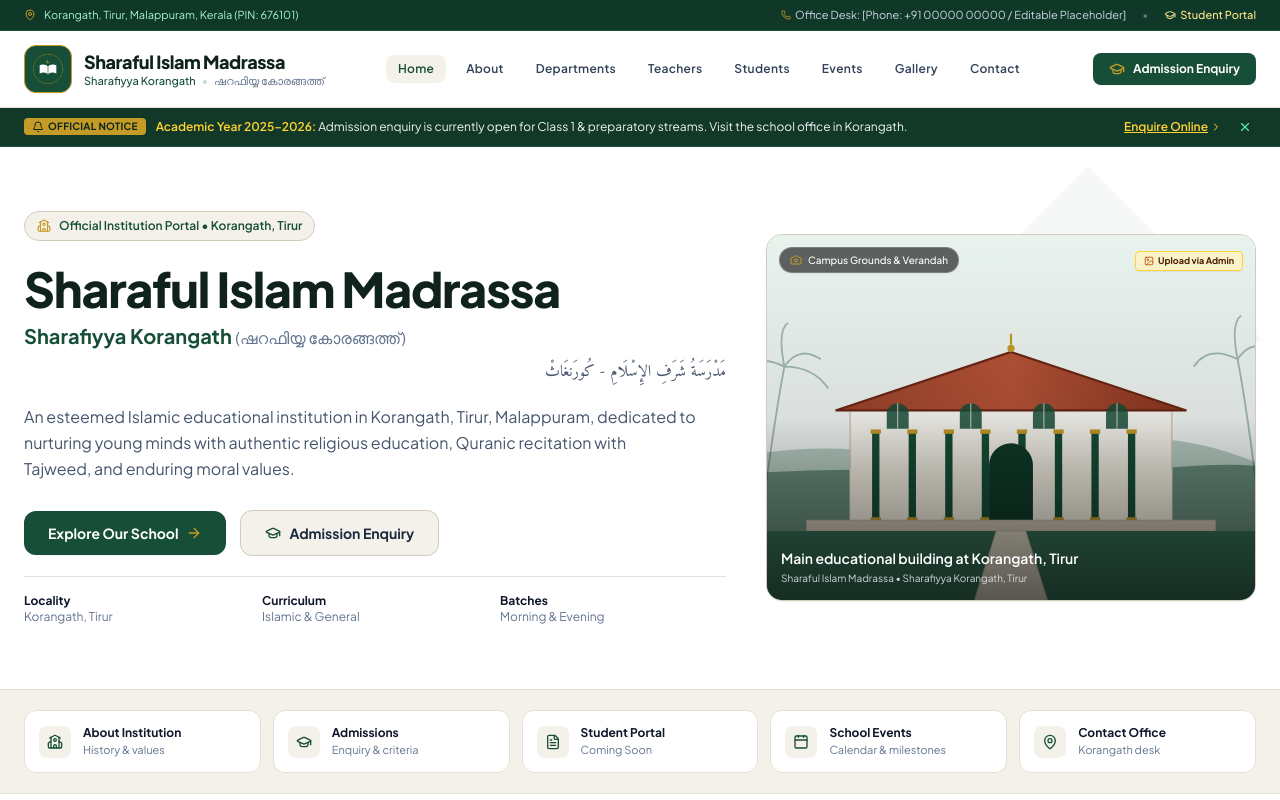
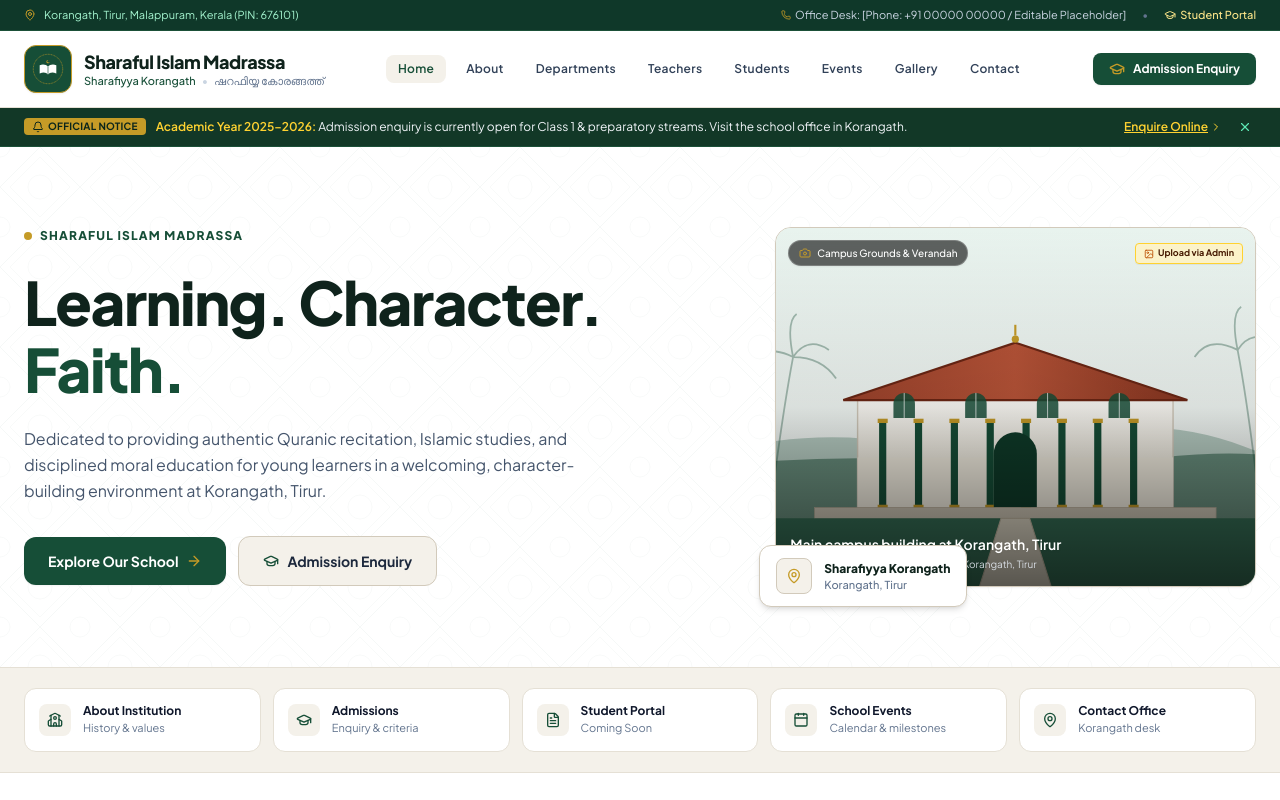
Before and after one commit to noorulaze/school, a React (Vite) app: page / in a window 1280 px wide. Shown: the top 800 px of the page. Built offline with nearby package versions, Linux system fonts and the light colour scheme.

Commit message:
Redesign: Homepage split-screen hero with editorial typography, subtle Islamic pattern, and floating local tag

```diff
--- a/src/pages/Home.tsx
+++ b/src/pages/Home.tsx
@@ -40,97 +40,109 @@ export const Home: React.FC<HomeProps> = ({ onOpenAdmissionModal }) => {
       {/* 1. Official Notice Ticker */}
       <NoticeTicker onOpenAdmissionModal={onOpenAdmissionModal} />
 
-      {/* 2. MODERN HERO SECTION */}
-      <section className="relative overflow-hidden bg-white border-b border-[#e5e0d5] py-12 lg:py-16">
-        {/* Subtle geometric Islamic border watermark */}
-        <div className="absolute top-0 right-0 w-96 h-96 opacity-[0.03] pointer-events-none">
-          <svg viewBox="0 0 200 200" className="w-full h-full">
-            <polygon points="100,10 190,100 100,190 10,100" fill="#164e37" />
-            <polygon points="100,20 180,100 100,180 20,100" fill="none" stroke="#164e37" strokeWidth="2" />
-            <circle cx="100" cy="100" r="40" fill="none" stroke="#164e37" strokeWidth="2" />
+      {/* 2. MODERN SPLIT-SCREEN HERO SECTION */}
+      <section className="relative overflow-hidden bg-white border-b border-[#e5e0d5] py-12 sm:py-16 lg:py-20">
+        {/* Subtle Islamic geometric pattern in the background */}
+        <div className="absolute inset-0 opacity-[0.035] pointer-events-none select-none overflow-hidden">
+          <svg width="100%" height="100%" xmlns="http://www.w3.org/2000/svg">
+            <defs>
+              <pattern id="islamic-hero-pattern" width="80" height="80" patternUnits="userSpaceOnUse">
+                <path d="M 40 0 L 80 40 L 40 80 L 0 40 Z" fill="none" stroke="#164e37" strokeWidth="1" />
+                <path d="M 40 10 L 70 40 L 40 70 L 10 40 Z" fill="none" stroke="#164e37" strokeWidth="0.75" />
+                <circle cx="40" cy="40" r="12" fill="none" stroke="#164e37" strokeWidth="0.75" />
+                <circle cx="0" cy="0" r="10" fill="none" stroke="#164e37" strokeWidth="0.75" />
+                <circle cx="80" cy="0" r="10" fill="none" stroke="#164e37" strokeWidth="0.75" />
+                <circle cx="0" cy="80" r="10" fill="none" stroke="#164e37" strokeWidth="0.75" />
+                <circle cx="80" cy="80" r="10" fill="none" stroke="#164e37" strokeWidth="0.75" />
+              </pattern>
+            </defs>
+            <rect width="100%" height="100%" fill="url(#islamic-hero-pattern)" />
           </svg>
         </div>
 
         <div className="max-w-7xl mx-auto px-4 sm:px-6 relative z-10">
-          <div className="grid grid-cols-1 lg:grid-cols-12 gap-10 items-center">
-            {/* Left Column: Modern Editorial Typography */}
+          <div className="grid grid-cols-1 lg:grid-cols-12 gap-10 lg:gap-14 items-center">
+            {/* LEFT SIDE: Modern Editorial Content */}
             <motion.div
-              initial={{ opacity: 0, y: 18 }}
+              initial={{ opacity: 0, y: 16 }}
               animate={{ opacity: 1, y: 0 }}
               transition={{ duration: 0.5, ease: 'easeOut' }}
-              className="lg:col-span-7 space-y-5"
+              className="lg:col-span-7 space-y-6"
             >
-              <div className="inline-flex items-center gap-2 px-3 py-1.5 rounded-full bg-[#f4f1ea] border border-[#d2cabb] text-xs font-semibold text-[#164e37]">
-                <School className="w-3.5 h-3.5 text-[#c59b27]" />
-                <span>Official Institution Portal • Korangath, Tirur</span>
+              {/* Eyebrow */}
+              <div className="flex items-center gap-2">
+                <span className="w-2 h-2 rounded-full bg-[#c59b27]" />
+                <span className="text-xs uppercase tracking-widest font-extrabold text-[#164e37]">
+                  SHARAFUL ISLAM MADRASSA
+                </span>
               </div>
 
-              <div className="space-y-1.5">
-                <h1 className="text-3xl sm:text-4xl lg:text-5xl font-extrabold text-[#0f231c] tracking-tight leading-[1.15]">
-                  {SCHOOL_INFO.officialName}
-                </h1>
-                <p className="text-lg sm:text-xl font-bold text-[#164e37]">
-                  {SCHOOL_INFO.localName} <span className="font-normal text-slate-500 text-sm sm:text-base">(ഷറഫിയ്യ കോരങ്ങത്ത്)</span>
-                </p>
-                <p className="font-amiri text-base text-slate-600 pt-1" dir="rtl">
-                  {SCHOOL_INFO.arabicCalligraphySubtitle}
-                </p>
-              </div>
+              {/* Large Heading */}
+              <h1 className="text-4xl sm:text-5xl lg:text-6xl font-extrabold text-[#0f231c] tracking-tight leading-[1.12]">
+                Learning. Character. <span className="text-[#164e37]">Faith.</span>
+              </h1>
 
-              <p className="text-sm sm:text-base text-slate-600 leading-relaxed max-w-2xl">
-                An esteemed Islamic educational institution in Korangath, Tirur, Malappuram, dedicated to nurturing young minds with authentic religious education, Quranic recitation with Tajweed, and enduring moral values.
+              {/* Short Natural Description */}
+              <p className="text-sm sm:text-base text-slate-600 leading-relaxed max-w-xl">
+                Dedicated to providing authentic Quranic recitation, Islamic studies, and disciplined moral education for young learners in a welcoming, character-building environment at Korangath, Tirur.
               </p>
 
-              {/* Two Clear Primary Action Buttons */}
-              <div className="flex flex-wrap items-center gap-3.5 pt-2">
+              {/* Action Buttons */}
+              <div className="flex flex-col sm:flex-row items-stretch sm:items-center gap-3 pt-2">
                 <Link
                   to="/about"
-                  className="px-6 py-3 bg-[#164e37] hover:bg-[#0f3b29] text-white text-xs sm:text-sm font-bold rounded-xl shadow-xs transition-all flex items-center gap-2 group hover:shadow-sm"
+                  className="px-6 py-3.5 bg-[#164e37] hover:bg-[#0f3b29] text-white text-xs sm:text-sm font-bold rounded-xl shadow-xs transition-all flex items-center justify-center gap-2 group hover:shadow-sm"
                 >
                   <span>Explore Our School</span>
                   <ArrowRight className="w-4 h-4 text-[#c59b27] transition-transform group-hover:translate-x-1" />
                 </Link>
 
                 <button
+                  type="button"
                   onClick={onOpenAdmissionModal}
-                  className="px-6 py-3 bg-[#f4f1ea] hover:bg-[#ebe6dc] text-slate-800 border border-[#d2cabb] text-xs sm:text-sm font-bold rounded-xl transition-colors flex items-center gap-2"
+                  className="px-6 py-3.5 bg-[#f4f1ea] hover:bg-[#ebe6dc] text-slate-800 border border-[#d2cabb] text-xs sm:text-sm font-bold rounded-xl transition-colors flex items-center justify-center gap-2"
                 >
                   <GraduationCap className="w-4 h-4 text-[#164e37]" />
                   <span>Admission Enquiry</span>
                 </button>
               </div>
-
-              {/* Institution Key Attributes Bar */}
-              <div className="pt-4 border-t border-[#e5e0d5] grid grid-cols-3 gap-3 text-xs">
-                <div>
-                  <span className="block font-bold text-slate-900">Locality</span>
-                  <span className="text-slate-500">Korangath, Tirur</span>
-                </div>
-                <div>
-                  <span className="block font-bold text-slate-900">Curriculum</span>
-                  <span className="text-slate-500">Islamic & General</span>
-                </div>
-                <div>
-                  <span className="block font-bold text-slate-900">Batches</span>
-                  <span className="text-slate-500">Morning & Evening</span>
-                </div>
-              </div>
             </motion.div>
 
-            {/* Right Column: Large Realistic School/Campus Image Showcase */}
+            {/* RIGHT SIDE: Large Rectangular Campus Image with Floating Info Element */}
             <motion.div
-              initial={{ opacity: 0, scale: 0.97 }}
+              initial={{ opacity: 0, scale: 0.98 }}
               animate={{ opacity: 1, scale: 1 }}
-              transition={{ duration: 0.5, delay: 0.15, ease: 'easeOut' }}
-              className="lg:col-span-5"
+              transition={{ duration: 0.55, delay: 0.15, ease: 'easeOut' }}
+              className="lg:col-span-5 relative mt-4 lg:mt-0 pb-6 sm:pb-8 lg:pb-0"
             >
+              {/* Natural Rectangular Image Composition */}
               <RealisticImageSlot
                 scene="campus"
                 aspectRatio="4/3"
                 label="Campus Grounds & Verandah"
-                caption="Main educational building at Korangath, Tirur"
+                caption="Main campus building at Korangath, Tirur"
                 className="shadow-md"
               />
+
+              {/* Small Subtle Floating Information Element */}
+              <motion.div
+                initial={{ opacity: 0, y: 10 }}
+                animate={{ opacity: 1, y: 0 }}
+                transition={{ duration: 0.45, delay: 0.3, ease: 'easeOut' }}
+                className="absolute -bottom-4 -left-3 sm:-bottom-5 sm:-left-4 bg-white border border-[#d2cabb] rounded-xl px-4 py-3 shadow-md z-20 flex items-center gap-3"
+              >
+                <div className="w-9 h-9 rounded-lg bg-[#f4f1ea] border border-[#d2cabb] flex items-center justify-center shrink-0 text-[#164e37]">
+                  <MapPin className="w-4 h-4 text-[#c59b27]" />
+                </div>
+                <div>
+                  <span className="block text-xs font-extrabold text-[#0f231c] leading-tight">
+                    Sharafiyya Korangath
+                  </span>
+                  <span className="block text-[11px] text-slate-500 font-medium leading-tight mt-0.5">
+                    Korangath, Tirur
+                  </span>
+                </div>
+              </motion.div>
             </motion.div>
           </div>
         </div>
```
